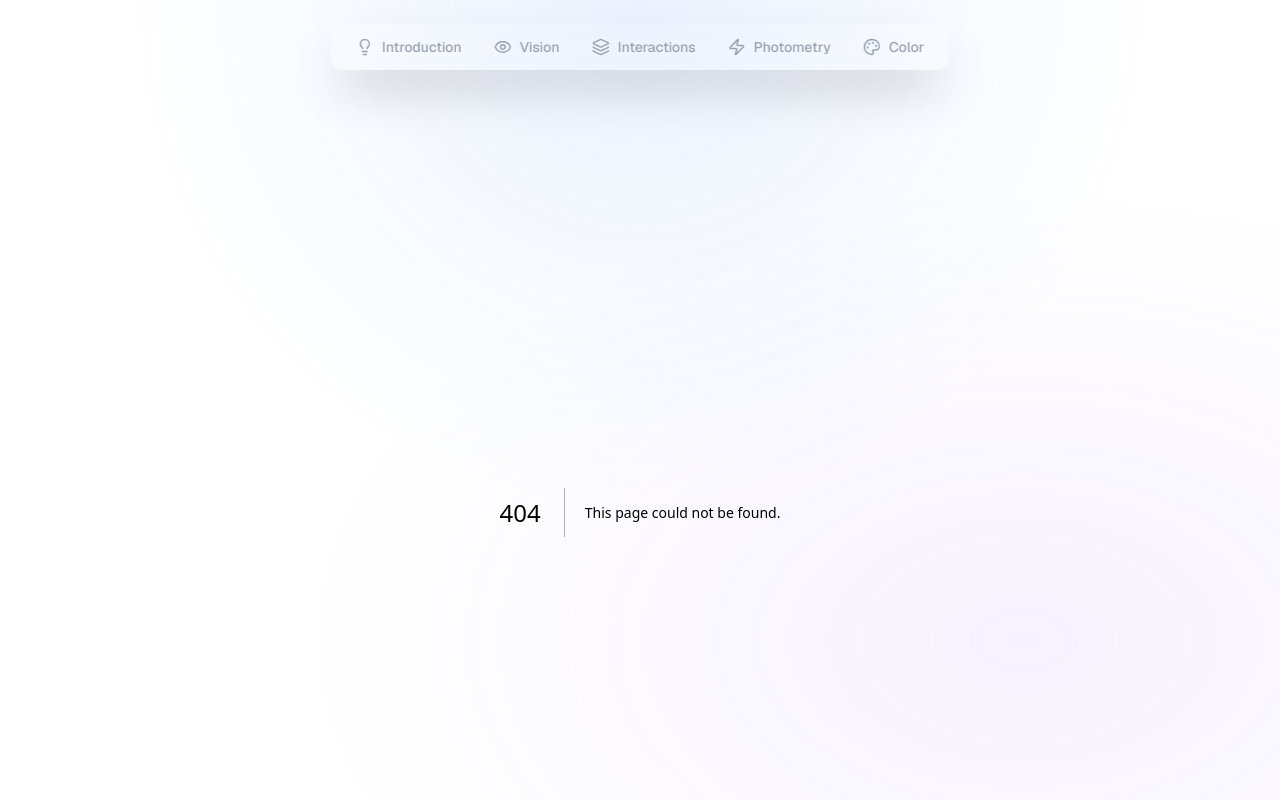
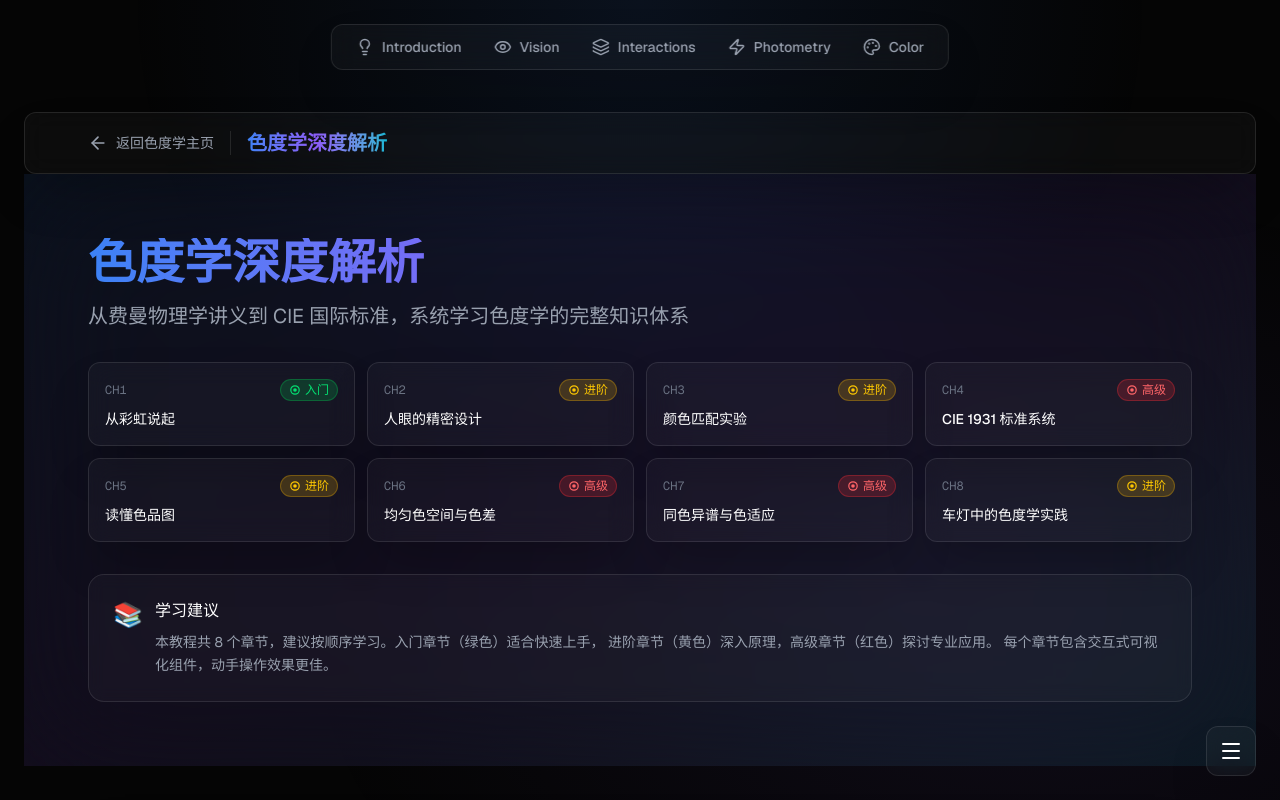
Before and after one commit to FeifeiWang920/optics-edu, a Next.js app: page /color/advanced in a window 1280 px wide. Before the commit this address had no page. Shown: the top 800 px of the page. Built offline with nearby package versions, Linux system fonts and the light colour scheme.

Commit message:
feat: 添加色度学深度解析主页面

```diff
--- /dev/null
+++ b/src/app/color/advanced/page.tsx
@@ -0,0 +1,178 @@
+import { ArrowLeft } from "lucide-react";
+import Link from "next/link";
+import ChapterNavigation, { type ChapterNavItem } from "@/components/chapter/ChapterNavigation";
+import DifficultyBadge from "@/components/chapter/DifficultyBadge";
+import { Chapter01Rainbow } from "./chapters/chapter-01-rainbow";
+import { Chapter02Eye } from "./chapters/chapter-02-eye";
+import { Chapter03Matching } from "./chapters/chapter-03-matching";
+import { Chapter04CIE1931 } from "./chapters/chapter-04-cie1931";
+import { Chapter05Diagram } from "./chapters/chapter-05-diagram";
+import { Chapter06DeltaE } from "./chapters/chapter-06-delta-e";
+import { Chapter07Metamerism } from "./chapters/chapter-07-metamerism";
+import { Chapter08Automotive } from "./chapters/chapter-08-automotive";
+
+const chapterItems: ChapterNavItem[] = [
+  { id: "chapter-1", chapterNumber: 1, title: "从彩虹说起", subtitle: "光的物理本质与可见光谱" },
+  { id: "chapter-2", chapterNumber: 2, title: "人眼的精密设计", subtitle: "视网膜与三色视觉系统" },
+  { id: "chapter-3", chapterNumber: 3, title: "颜色匹配实验", subtitle: "格拉斯曼定律与加色混合" },
+  { id: "chapter-4", chapterNumber: 4, title: "CIE 1931 标准系统", subtitle: "国际照明委员会的色度学基石" },
+  { id: "chapter-5", chapterNumber: 5, title: "读懂色品图", subtitle: "CIE 1931 xy 色度图的全面解析" },
+  { id: "chapter-6", chapterNumber: 6, title: "均匀色空间与色差", subtitle: "从 CIE 1976 到 CIEDE2000" },
+  { id: "chapter-7", chapterNumber: 7, title: "同色异谱与色适应", subtitle: "光源变化下的颜色感知" },
+  { id: "chapter-8", chapterNumber: 8, title: "车灯中的色度学实践", subtitle: "从理论到工程应用" },
+];
+
+const chapterOverview = [
+  { number: 1, title: "从彩虹说起", difficulty: "beginner" as const },
+  { number: 2, title: "人眼的精密设计", difficulty: "intermediate" as const },
+  { number: 3, title: "颜色匹配实验", difficulty: "intermediate" as const },
+  { number: 4, title: "CIE 1931 标准系统", difficulty: "advanced" as const },
+  { number: 5, title: "读懂色品图", difficulty: "intermediate" as const },
+  { number: 6, title: "均匀色空间与色差", difficulty: "advanced" as const },
+  { number: 7, title: "同色异谱与色适应", difficulty: "advanced" as const },
+  { number: 8, title: "车灯中的色度学实践", difficulty: "intermediate" as const },
+];
+
+export default function ColorimetryAdvancedPage() {
+  return (
+    <div className="min-h-screen">
+      {/* Header - 粘性头部 */}
+      <header className="sticky top-0 z-30 glass-panel border-b border-white/10 backdrop-blur-xl">
+        <div className="max-w-6xl mx-auto px-6 py-4">
+          <div className="flex items-center gap-4">
+            <Link
+              href="/color"
+              className="flex items-center gap-2 text-gray-400 hover:text-white transition-colors"
+            >
+              <ArrowLeft size={20} />
+              <span className="text-sm">返回色度学主页</span>
+            </Link>
+            <div className="h-6 w-px bg-white/10" />
+            <h1 className="text-xl font-bold text-gradient">色度学深度解析</h1>
+          </div>
+        </div>
+      </header>
+
+      {/* Hero Section - 页面介绍 */}
+      <section className="relative overflow-hidden">
+        {/* 渐变背景 */}
+        <div className="absolute inset-0 bg-gradient-to-br from-primary-500/10 via-secondary-500/10 to-accent-500/10" />
+        <div className="absolute inset-0 backdrop-blur-3xl" />
+
+        <div className="relative max-w-6xl mx-auto px-6 py-16 space-y-8">
+          <div className="space-y-4">
+            <h1 className="text-5xl font-black text-gradient">色度学深度解析</h1>
+            <p className="text-xl text-gray-400 max-w-3xl">
+              从费曼物理学讲义到 CIE 国际标准，系统学习色度学的完整知识体系
+            </p>
+          </div>
+
+          {/* 8 个章节概览 */}
+          <div className="grid grid-cols-2 md:grid-cols-4 gap-3">
+            {chapterOverview.map((chapter) => (
+              <div
+                key={chapter.number}
+                className="glass-panel p-4 rounded-xl border border-white/10 hover:border-primary-500/30 transition-all duration-200"
+              >
+                <div className="flex items-center justify-between mb-2">
+                  <span className="text-xs font-mono text-gray-500">CH{chapter.number}</span>
+                  <DifficultyBadge difficulty={chapter.difficulty} />
+                </div>
+                <p className="text-sm font-medium text-white truncate">{chapter.title}</p>
+              </div>
+            ))}
+          </div>
+
+          {/* 学习路径提示 */}
+          <div className="glass-card p-6 rounded-xl border-l-4 border-l-primary-500">
+            <div className="flex items-start gap-3">
+              <span className="text-2xl">📚</span>
+              <div className="space-y-2">
+                <p className="text-white font-medium">学习建议</p>
+                <p className="text-sm text-gray-400 leading-relaxed">
+                  本教程共 8 个章节，建议按顺序学习。入门章节（绿色）适合快速上手，
+                  进阶章节（黄色）深入原理，高级章节（红色）探讨专业应用。
+                  每个章节包含交互式可视化组件，动手操作效果更佳。
+                </p>
+              </div>
+            </div>
+          </div>
+        </div>
+      </section>
+
+      {/* Chapter Navigation - 浮动章节导航 */}
+      <ChapterNavigation items={chapterItems} />
+
+      {/* Main Content - 8 个章节内容 */}
+      <main className="max-w-6xl mx-auto px-6 py-12 space-y-16">
+        <section id="chapter-1">
+          <Chapter01Rainbow />
+        </section>
+        <section id="chapter-2">
+          <Chapter02Eye />
+        </section>
+        <section id="chapter-3">
+          <Chapter03Matching />
+        </section>
+        <section id="chapter-4">
+          <Chapter04CIE1931 />
+        </section>
+        <section id="chapter-5">
+          <Chapter05Diagram />
+        </section>
+        <section id="chapter-6">
+          <Chapter06DeltaE />
+        </section>
+        <section id="chapter-7">
+          <Chapter07Metamerism />
+        </section>
+        <section id="chapter-8">
+          <Chapter08Automotive />
+        </section>
+      </main>
+
+      {/* Footer - 参考资料和版权信息 */}
+      <footer className="glass-panel border-t border-white/10 mt-16">
+        <div className="max-w-6xl mx-auto px-6 py-12 space-y-8">
+          {/* 参考资料 */}
+          <div className="space-y-4">
+            <h3 className="text-lg font-bold text-white flex items-center gap-2">
+              <svg className="w-5 h-5 text-primary-400" fill="none" stroke="currentColor" viewBox="0 0 24 24">
+                <path strokeLinecap="round" strokeLinejoin="round" strokeWidth={2} d="M12 6.253v13m0-13C10.832 5.477 9.246 5 7.5 5S4.168 5.477 3 6.253v13C4.168 18.477 5.754 18 7.5 18s3.332.477 4.5 1.253m0-13C13.168 5.477 14.754 5 16.5 5c1.747 0 3.332.477 4.5 1.253v13C19.832 18.477 18.247 18 16.5 18c-1.746 0-3.332.477-4.5 1.253" />
+              </svg>
+              参考资料
+            </h3>
+            <div className="grid grid-cols-1 md:grid-cols-2 gap-4">
+              <div className="glass-card p-4 rounded-xl space-y-2">
+                <p className="text-white font-medium text-sm">费曼物理学讲义</p>
+                <p className="text-gray-400 text-xs">The Feynman Lectures on Physics, Vol. I, Chapter 35: Color Vision</p>
+              </div>
+              <div className="glass-card p-4 rounded-xl space-y-2">
+                <p className="text-white font-medium text-sm">CIE 15:2018</p>
+                <p className="text-gray-400 text-xs">Colorimetry, 4th Edition. CIE Central Bureau, Vienna, 2018.</p>
+              </div>
+              <div className="glass-card p-4 rounded-xl space-y-2">
+                <p className="text-white font-medium text-sm">Stockman & Sharpe (2000)</p>
+                <p className="text-gray-400 text-xs">The spectral sensitivities of the middle- and long-wavelength-sensitive cones</p>
+              </div>
+              <div className="glass-card p-4 rounded-xl space-y-2">
+                <p className="text-white font-medium text-sm">ECE R48 / FMVSS 108</p>
+                <p className="text-gray-400 text-xs">车辆灯光系统安装与颜色规范</p>
+              </div>
+            </div>
+          </div>
+
+          {/* 版权信息 */}
+          <div className="pt-6 border-t border-white/10">
+            <div className="flex flex-col md:flex-row justify-between items-center gap-4 text-xs text-gray-500">
+              <p>© 2026 车灯光学基础知识教育平台。仅供学习交流使用。</p>
+              <div className="flex items-center gap-4">
+                <span>基于 Next.js 16 + React 19 构建</span>
+              </div>
+            </div>
+          </div>
+        </div>
+      </footer>
+    </div>
+  );
+}
```
